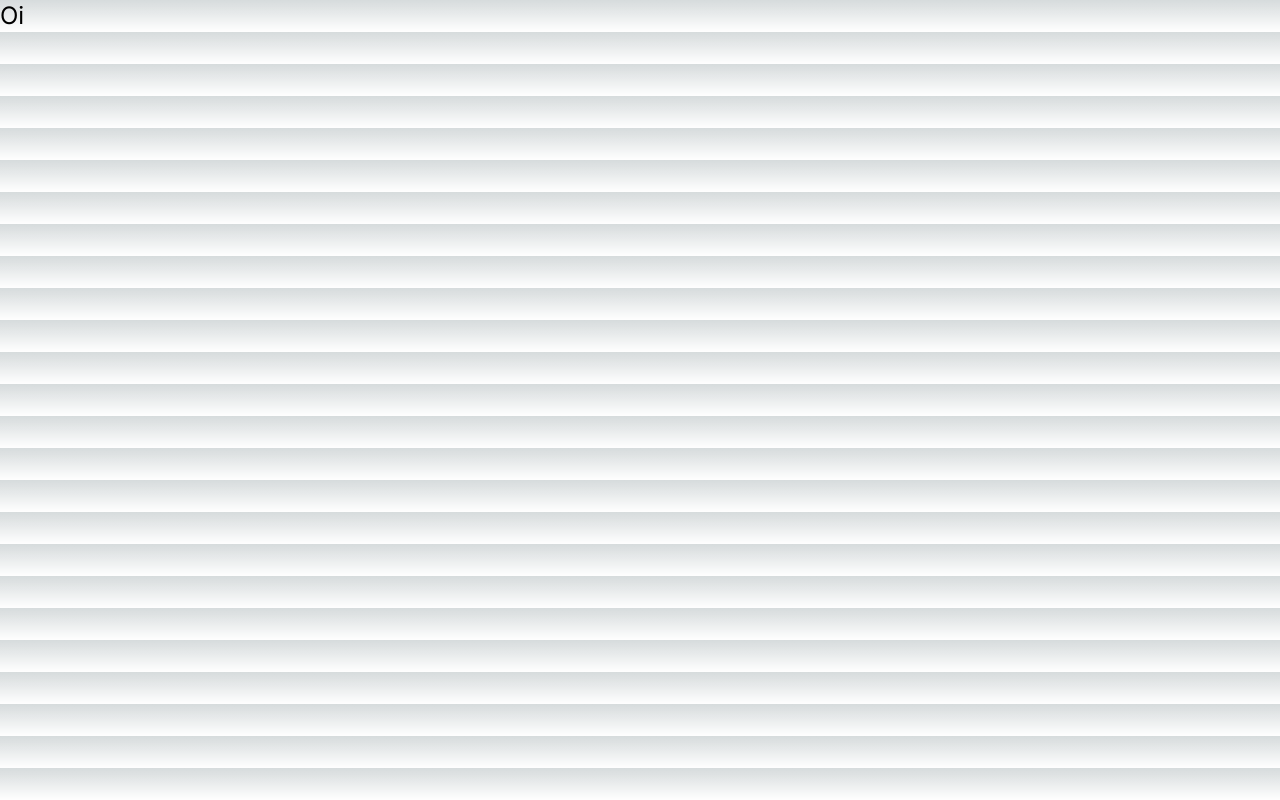
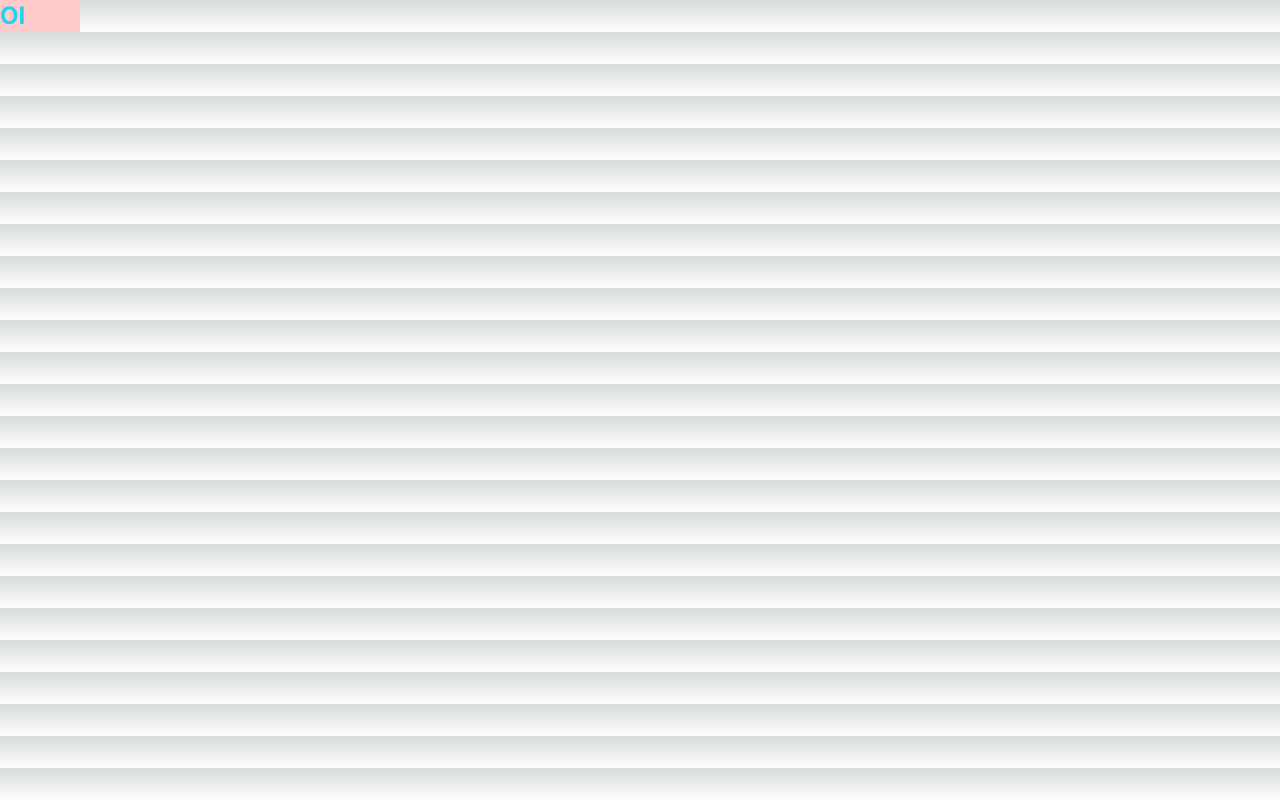
Before and after one commit to joaoaaires/rocketseat-nlw, a Next.js app in the folder web/: page / in a window 1280 px wide. Built offline with nearby package versions, Linux system fonts and the light colour scheme.

Commit message:
aula 01 - 1:13:08

```diff
--- a/web/src/app/page.tsx
+++ b/web/src/app/page.tsx
@@ -1,3 +1,7 @@
 export default function Home() {
-  return <div className="text-2xl">Oi</div>
+  return (
+    <div className="w-20 bg-red-200 text-2xl font-bold uppercase text-cyan-400">
+      Oi
+    </div>
+  )
 }
```
